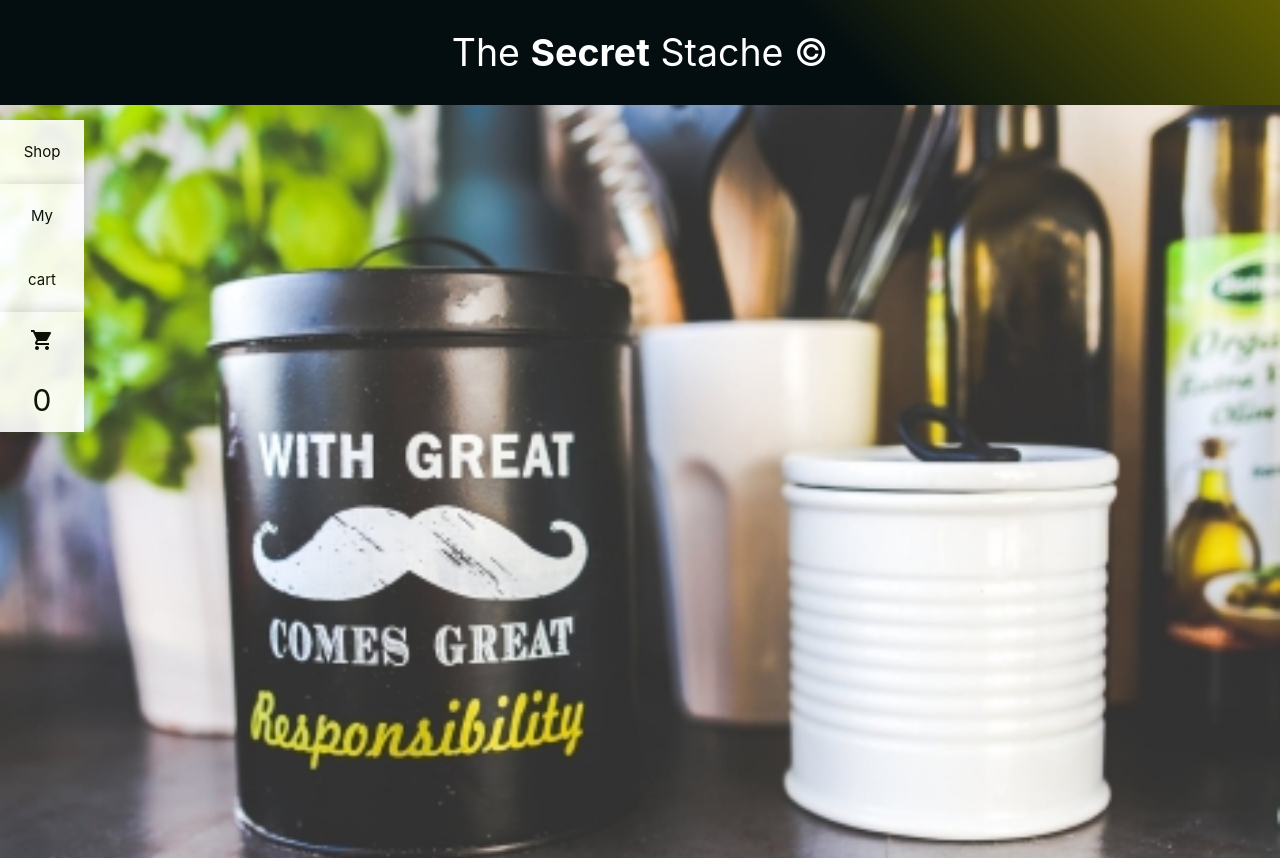
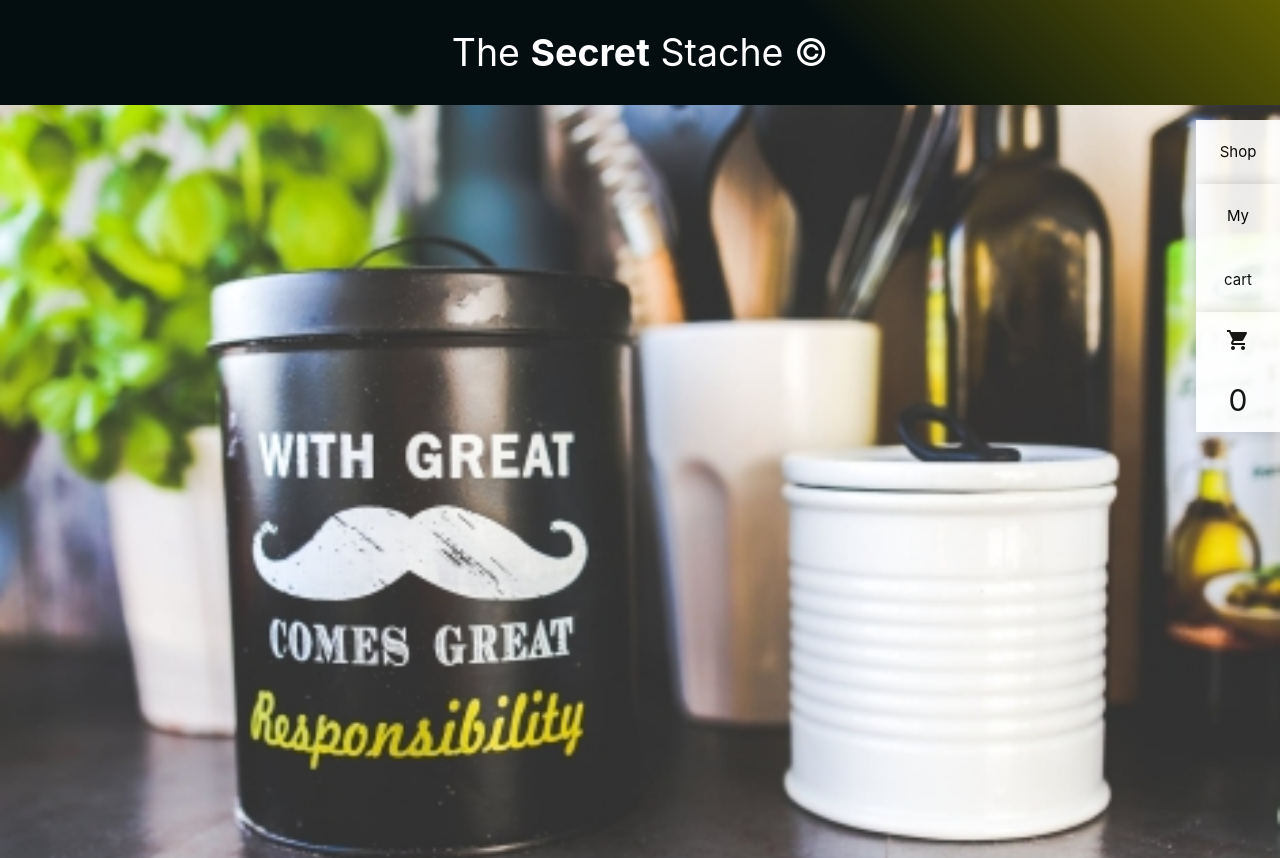
Before and after one commit to milano12345/speakerSource, a React (Create React App) app in the folder shopping-cart/: page / in a window 1280 px wide. Shown: the top 858 px of the page. Built offline with nearby package versions, Linux system fonts and the light colour scheme; no server answers.

Commit message:
changed floater posistion

```diff
--- a/shopping-cart/src/index.css
+++ b/shopping-cart/src/index.css
@@ -71,7 +71,6 @@ nav {
 .floater {
     position: fixed;
     top: 8rem;
-    left: 0;
     display: flex;
     justify-content: flex-end;
     flex-direction: column;
```
